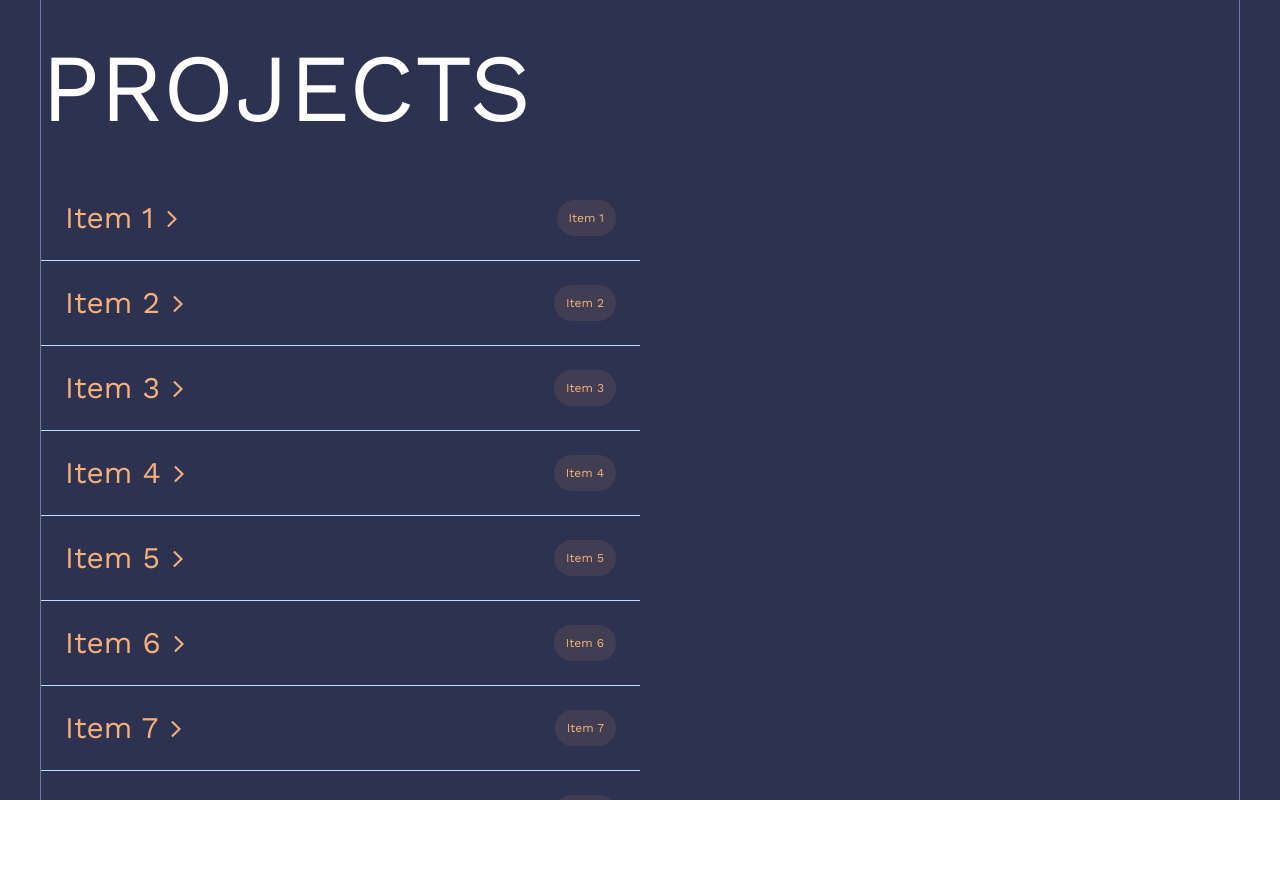
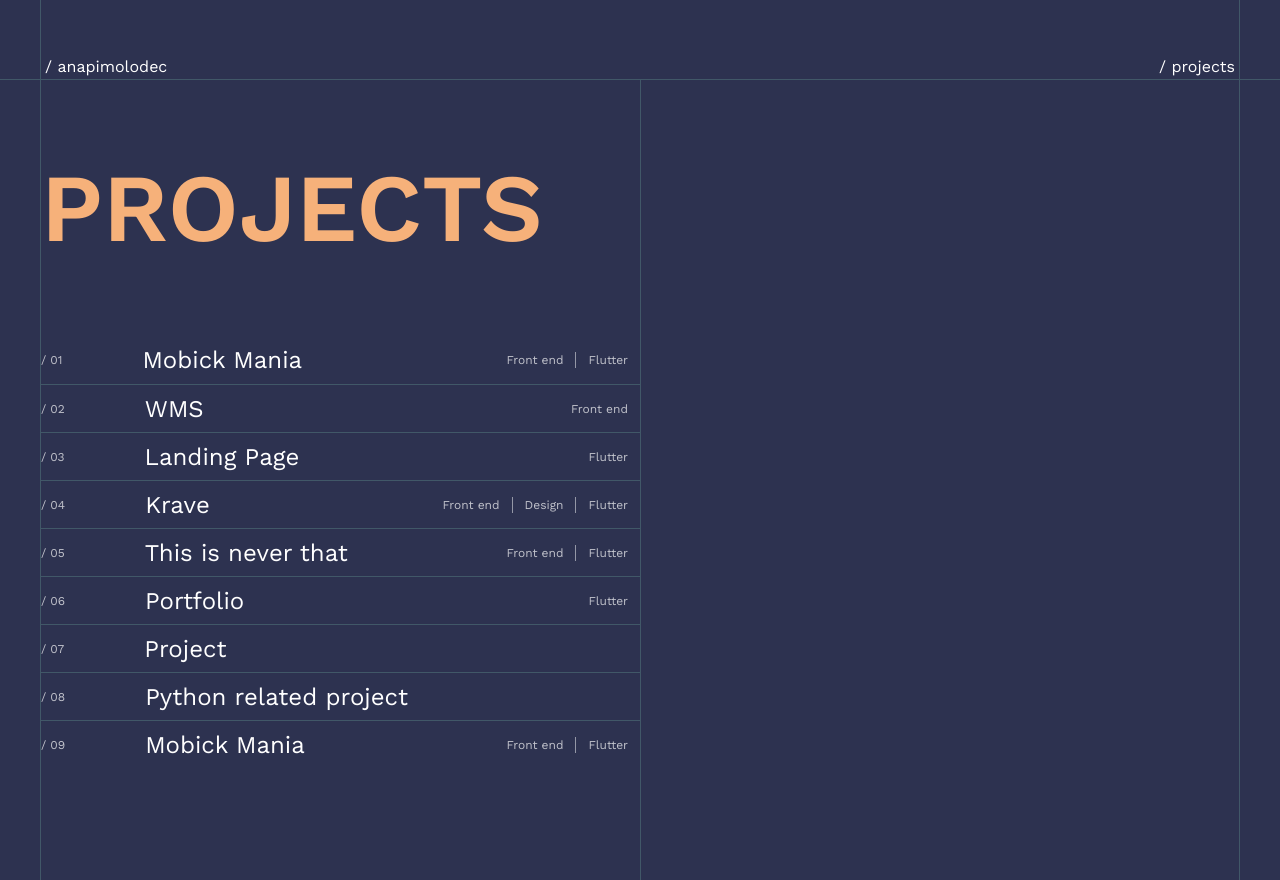
Before and after one commit to anapimolodec/mazmun, a React (Create React App) app: page / in a window 1280 px wide. Before the commit the page ends 800 px from the top, so only its background shows below. Built offline with nearby package versions, Linux system fonts and the light colour scheme.

Commit message:
matching figma

```diff
--- a/public/data.json
+++ b/public/data.json
@@ -3,60 +3,87 @@
     "description": "This is a simple example of using JSON in a React app.",
     "projects": [
         {
-            "name": "Item 1",
+            "name": "Mobick Mania",
             "src": [
                 "/images/1-1.jpg",
                 "/images/1-2.jpg",
                 "/images/1-3.jpg"
+            ],
+            "tags": [
+                "Front end",
+                "Flutter"
             ]
         },
         {
-            "name": "Item 2",
+            "name": "WMS",
             "src": [
                 "/images/2.jpg",
                 "/images/2.jpg"
+            ],
+            "tags": [
+                "Front end"
             ]
         },
         {
-            "name": "Item 3",
+            "name": "Landing Page",
+            "src": [
+                "/images/3.jpg"
+            ],
+            "tags": [
+                "Flutter"
+            ]
+        },
+        {
+            "name": "Krave",
+            "src": [
+                "/images/2.jpg"
+            ],
+            "tags": [
+                "Front end",
+                "Design",
+                "Flutter"
+            ]
+        },
+        {
+            "name": "This is never that",
+            "src": [
+                "/images/3.jpg"
+            ],
+            "tags": [
+                "Front end",
+                "Flutter"
+            ]
+        },
+        {
+            "name": "Portfolio",
+            "src": [
+                "/images/2.jpg"
+            ],
+            "tags": [
+                "Flutter"
+            ]
+        },
+        {
+            "name": "Project",
             "src": [
                 "/images/3.jpg"
             ]
         },
         {
-            "name": "Item 4",
+            "name": "Python related project",
             "src": [
-                "/images/2.jpg"
-            ]
+                "/images/3.jpg"
+            ],
+            "tags": []
         },
         {
-            "name": "Item 5",
+            "name": "Mobick Mania",
             "src": [
                 "/images/3.jpg"
-            ]
-        },
-        {
-            "name": "Item 6",
-            "src": [
-                "/images/2.jpg"
-            ]
-        },
-        {
-            "name": "Item 7",
-            "src": [
-                "/images/3.jpg"
-            ]
-        },
-        {
-            "name": "Item 8",
-            "src": [
-                "/images/3.jpg"
-            ]
-        },
-        {
-            "name": "Item 9",
-            "src": [
-                "/images/3.jpg"
+            ],
+            "tags": [
+                "Front end",
+                "Flutter"
             ]
         }
     ]
--- a/src/App.css
+++ b/src/App.css
@@ -1,23 +1,4 @@
 html, body {
   margin: 0;
   padding: 0;
-  overflow: hidden;
-  height: 100vh;
 }
-
-.App {
-  text-align: center;
-  height: 100vh;
-}
-
-.main {
-  margin: auto;
-  padding-bottom: 200px;
-  width: 100%;
-  max-width: 1200px;
-  height: 100vh;
-  display: flex;
-  flex-direction: column;
-  justify-content: flex-start;
-  align-items: flex-start;
-}
--- a/src/App.js
+++ b/src/App.js
@@ -10,6 +10,7 @@ import {
   useLocation,
 } from "react-router-dom";
 import { AnimatePresence } from "framer-motion";
+import Navigation from "./components/navigation.js";
 
 const Animated = () => {
   const location = useLocation();
@@ -37,7 +38,8 @@ const Animated = () => {
 
 function App() {
   return (
-    <div className="App bg-qara">
+    <div className="App bg-darkblue">
+      <Navigation />
       <Router>
         <Animated />
       </Router>
--- a/src/components/list.js
+++ b/src/components/list.js
@@ -4,12 +4,13 @@ import Project from "./project";
 const ProjectList = ({ projects, setModal }) => {
   return (
     <div className="w-full overflow-y-scroll">
-      <ul className="divide-y divide-blue-200 w-full">
+      <ul className="divide-y divide-blue30 w-full">
         {projects.map((project, index) => (
           <Project
             key={index}
             i={index}
             name={project.name}
+            tags={project.tags}
             setModal={setModal}
           />
         ))}
--- /dev/null
+++ b/src/components/navigation.js
@@ -0,0 +1,12 @@
+const Navigation = () => {
+  return (
+    <nav className="flex h-20 border-b border-blue30">
+      <ul className="max-w-1200 w-full mx-auto border-x border-blue30 flex justify-between items-end text-white">
+        <li className="px-1">/ anapimolodec </li>
+        <li className="px-1">/ projects</li>
+      </ul>
+    </nav>
+  );
+};
+
+export default Navigation;
--- a/src/components/project.js
+++ b/src/components/project.js
@@ -1,27 +1,36 @@
 import React from "react";
-import ArrowForwardIosIcon from "@mui/icons-material/ArrowForwardIos";
+import ArrowRightAltIcon from "@mui/icons-material/ArrowRightAlt";
 import { Tag } from "./tag";
 import { useNavigate } from "react-router-dom";
 
-const Project = ({ name, i, setModal }) => {
+const Project = ({ name, i, tags, setModal }) => {
   const navigate = useNavigate();
   const handleClick = () => {
     navigate(`/${name.toLowerCase().replace(/\s+/g, "-")}`);
   };
+
   return (
     <li
-      className="p-6 flex justify-between group"
+      className="flex justify-between group min-h-12"
       onMouseEnter={() => setModal({ active: true, index: i })}
       onMouseLeave={() => setModal({ active: false, index: i })}
       onClick={handleClick}
     >
-      <div className="flex items-center gap-2">
-        <h2 className="text-3xl text-sary">{name}</h2>
-        <div className=" transform transition-transform duration-700 ease-in-out group-hover:translate-x-2">
-          <ArrowForwardIosIcon className="text-sary" fontSize="small" />
+      <div className="flex items-center text-white group-hover:text-orange">
+        <div className="flex gap-20 items-center">
+          <p className="text-xs opacity-70"> / 0{i + 1} </p>
+          <h2 className="text-2xl">{name}</h2>
         </div>
       </div>
-      <Tag name={name} />
+
+      <div className="relative flex items-center ">
+        <div className="transform transition-transform duration-700 ease-in-out group-hover:-translate-x-6">
+          <Tag tags={tags} />
+        </div>
+        <div className="absolute right-0 transform transition-opacity duration-700 ease-in-out opacity-0 group-hover:opacity-100">
+          <ArrowRightAltIcon className="text-orange" fontSize="small" />
+        </div>
+      </div>
     </li>
   );
 };
--- a/src/components/tag.js
+++ b/src/components/tag.js
@@ -1,7 +1,17 @@
-export const Tag = ({ name }) => {
+export const Tag = ({ tags }) => {
   return (
-    <div className="flex items-center rounded-full bg-sary/10 px-3 py-1 text-xs text-sary">
-      {name}
+    <div className="flex items-center text-white opacity-70 group-hover:text-orange group-hover:opacity-100">
+      {tags &&
+        tags.map((name, index) => (
+          <>
+            <div key={index} className="text-xs mx-3">
+              {name}
+            </div>
+            {index !== tags.length - 1 && (
+              <div className="h-4 w-px bg-white opacity-70"></div>
+            )}
+          </>
+        ))}
     </div>
   );
 };
--- a/src/pages/home.js
+++ b/src/pages/home.js
@@ -6,7 +6,7 @@ function Home() {
   const { t } = useTranslation();
   return (
     <Fade>
-      <div className=" bg-qara border-solid border-2 border-sary ">
+      <div className=" bg-darkblue border-solid border-2 border-orange ">
         <h1 className="text-8xl py-10 text-white ">{t("home")}</h1>
       </div>
     </Fade>
--- a/src/pages/main.js
+++ b/src/pages/main.js
@@ -17,10 +17,12 @@ function Main({ data }) {
   }, []);
   return (
     <Fade>
-      <div className="main bg-qara border-x border-kokshil">
-        <div className="grid grid-cols-2 w-full">
-          <div className="text-left">
-            <h1 className="text-8xl py-10 text-white ">{t("projects")}</h1>
+      <div className="main max-w-1200 w-full mx-auto bg-darkblue border-x border-blue30">
+        <div className="grid grid-cols-2 w-full divide-x divide-blue30">
+          <div className="text-left  ">
+            <h1 className="text-8xl py-20 text-orange font-semibold">
+              {t("projects")}
+            </h1>
             <div style={{ height: listHeight, overflowY: "auto" }}>
               <ProjectList
                 projects={data.projects || []}
--- a/src/pages/project_page.js
+++ b/src/pages/project_page.js
@@ -7,7 +7,7 @@ const ProjectPage = () => {
 
   return (
     <MoveToLeft>
-      <div className="p-8 bg-kokshil min-h-screen  text-white">
+      <div className="p-8 bg-blue30 min-h-screen  text-white">
         <h1 className="text-4xl font-bold mb-4">Project: {name}</h1>
         <p className="text-lg">
           This is a draft page for project <strong>{name}</strong>. You can add
--- a/tailwind.config.js
+++ b/tailwind.config.js
@@ -7,10 +7,14 @@ module.exports = {
     },
     extend: {
       colors: {
-        qara: "#2D3250",
-        sary: "#F6B17A",
-        kokshil: "#7077A1",
-        kok: "#424769",
+        darkblue: "#2D3250",
+        orange: "#F6B17A",
+        orange30: "#4DF6B17A",
+        blue30: "#4D7077A1",
+        blue: "#424769",
+      },
+      spacing: {
+        1200: "75rem",
       },
     },
   },
```
